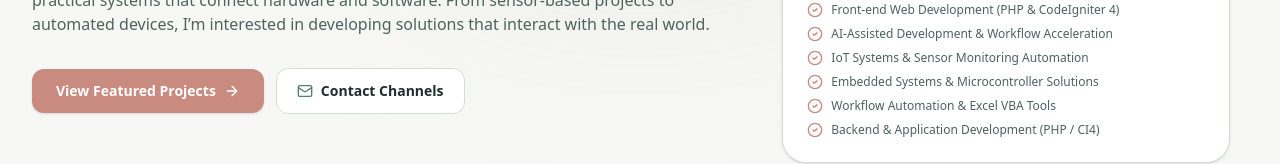
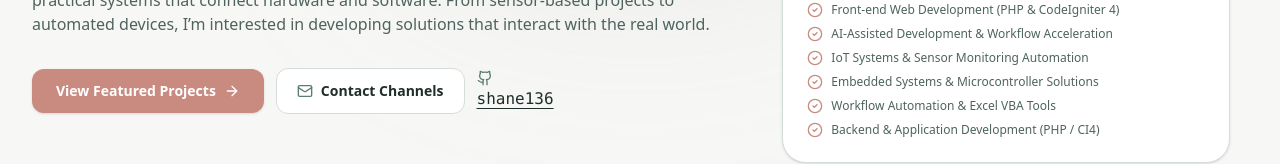
Before and after one commit to shane136/reashane-paglinawan, a React (Vite) app: page / in a window 1280 px wide. Shown: the part 588-752 px from the top of the page. Built offline with nearby package versions, Linux system fonts and the light colour scheme.

Commit message:
Update Hero.tsx

```diff
--- a/src/components/Hero.tsx
+++ b/src/components/Hero.tsx
@@ -123,13 +123,15 @@ export const Hero: React.FC<HeroProps> = ({ onNavigate }) => {
               </button>
 
               <a
-                href={USER_PROFILE.githubUrl}
-                target="_blank"
-                rel="noopener noreferrer"
-                className={`inline-flex items-center gap-2 px-4 py-3 rounded-xl font-medium text-sm ${s.textMuted} hover:${s.text}`}
+              // href={USER_PROFILE.githubUrl}
+              // target="_blank"
+              // rel="noopener noreferrer"
+              // className={`inline-flex items-center gap-2 px-4 py-3 rounded-xl font-medium text-sm ${s.textMuted} hover:${s.text}`}
               >
-                {/* <Github className="w-4 h-4 text-[#5B7B75]" />
-                <span className="underline underline-offset-4 font-mono">{USER_PROFILE.username}</span> */}
+                <Github className="w-4 h-4 text-[#5B7B75]" />
+                <span className="underline underline-offset-4 font-mono">
+                  {USER_PROFILE.username}
+                </span>
               </a>
             </div>
           </div>
```
